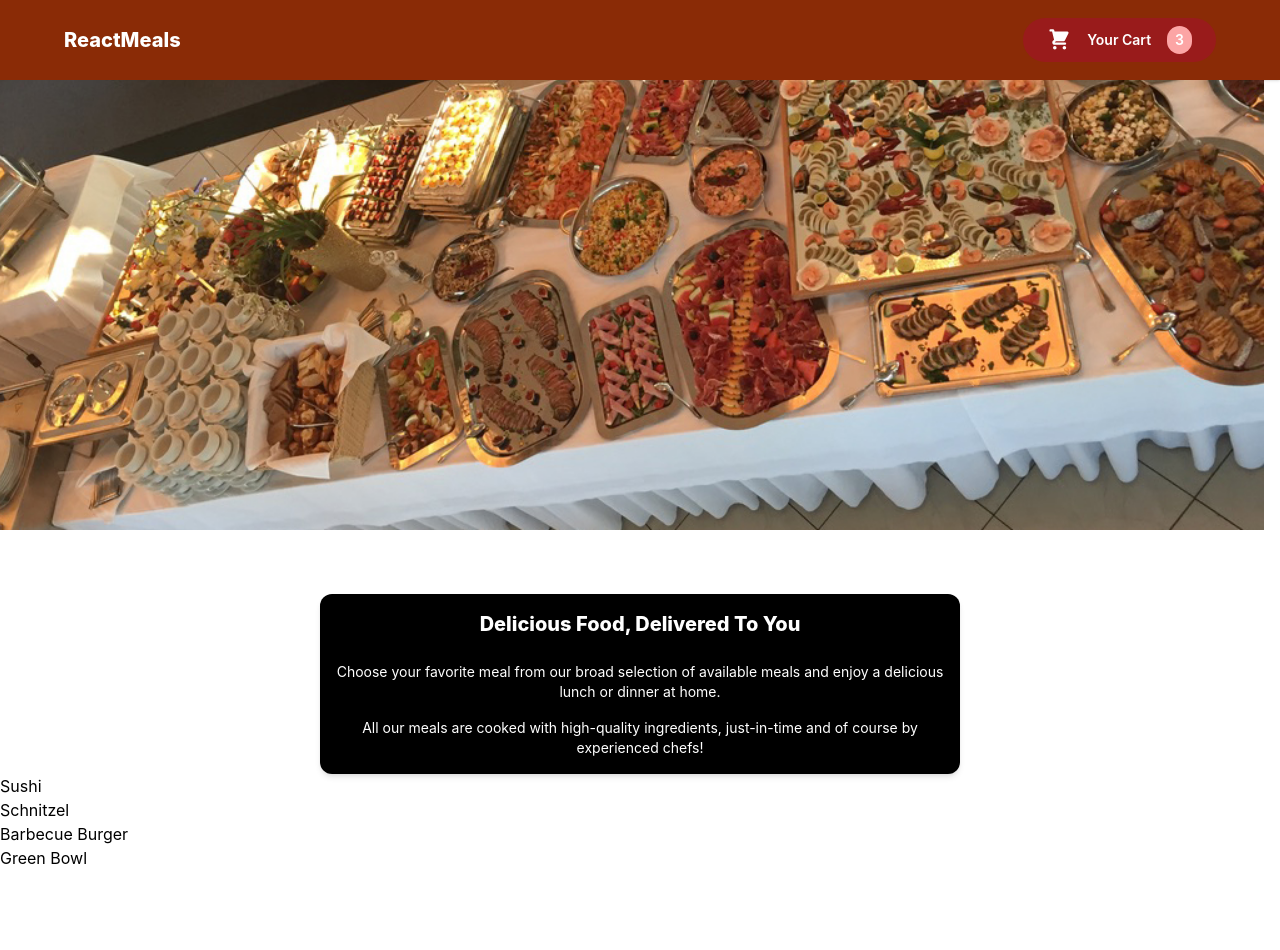
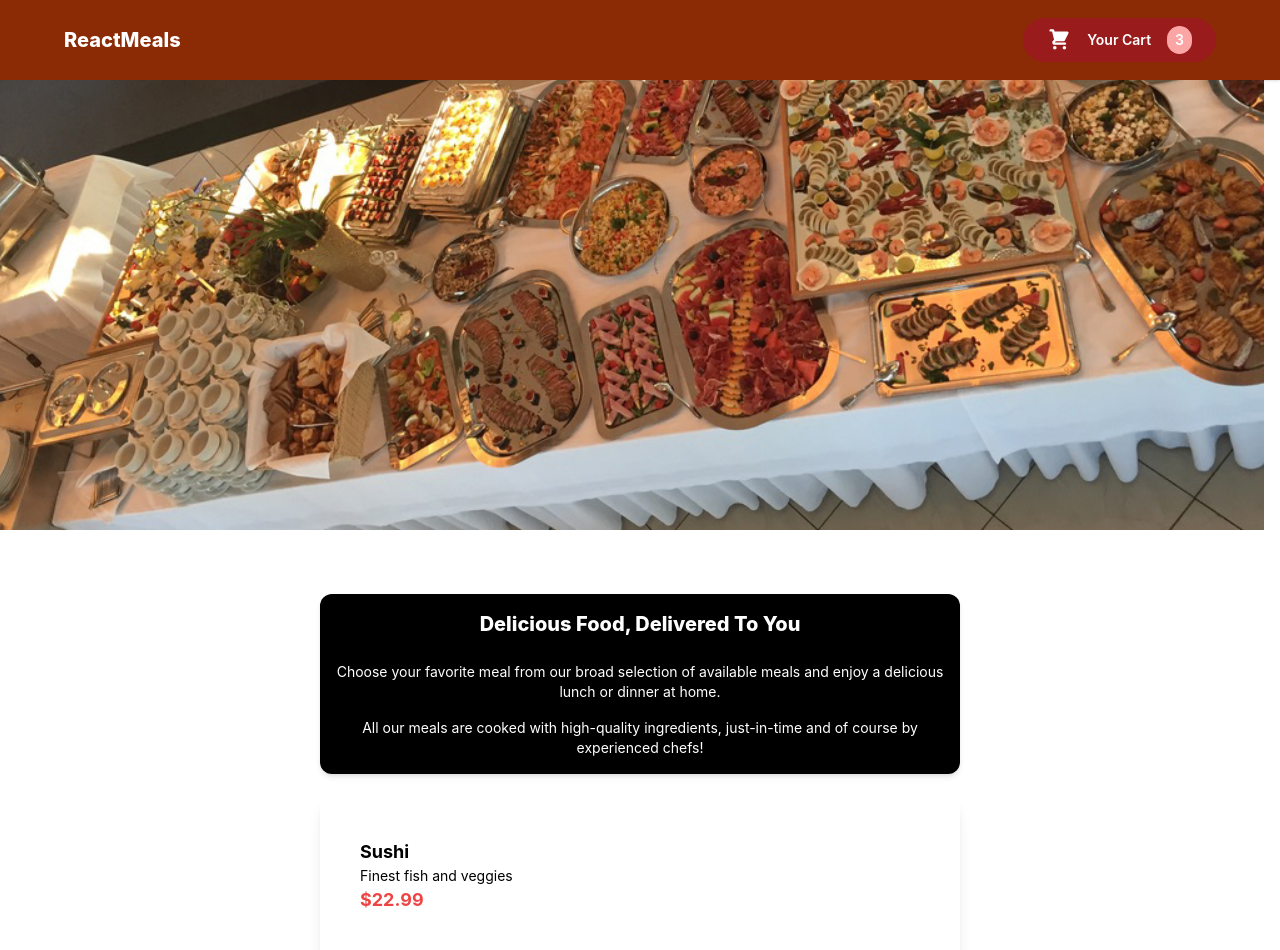
Before and after one commit to hosseinghs/ordering-food-react-app, a React (Create React App) app: page / in a window 1280 px wide. Shown: the top 950 px of the page. Before the commit the page ends 870 px from the top, so only its background shows below. Built offline with nearby package versions, Linux system fonts and the light colour scheme.

Commit message:
MealItem component added

```diff
--- a/src/components/Meals/AvailableMeals.js
+++ b/src/components/Meals/AvailableMeals.js
@@ -1,3 +1,6 @@
+import Card from "../UI/Card";
+import MealItem from "./MealItem/MealItem";
+
 const DUMMY_MEALS = [
   {
     id: "m1",
@@ -27,12 +30,19 @@ const DUMMY_MEALS = [
 
 const AvailableMeals = () => {
   const mealsList = DUMMY_MEALS.map((meal) => (
-    <li key={meal.id}>{meal.name}</li>
+    <MealItem
+      key={meal.id}
+      desc={meal.description}
+      price={meal.price}
+      name={meal.name}
+    />
   ));
 
   return (
     <section className="">
-      <ul>{mealsList}</ul>
+      <Card>
+        <ul>{mealsList}</ul>
+      </Card>
     </section>
   );
 };
--- /dev/null
+++ b/src/components/Meals/MealItem/MealItem.js
@@ -0,0 +1,15 @@
+const MealItem = ({ name, desc, price }) => {
+  const _price = `$${price.toLocaleString()}`;
+  return (
+    <li className="p-2 my-4">
+      <div>
+        <h3 className="text-lg font-bold">{name}</h3>
+        <div className="text-sm font-normal">{desc}</div>
+        <div className="text-lg font-bold text-red-500">{_price}</div>
+      </div>
+      <div></div>
+    </li>
+  );
+};
+
+export default MealItem;
```
